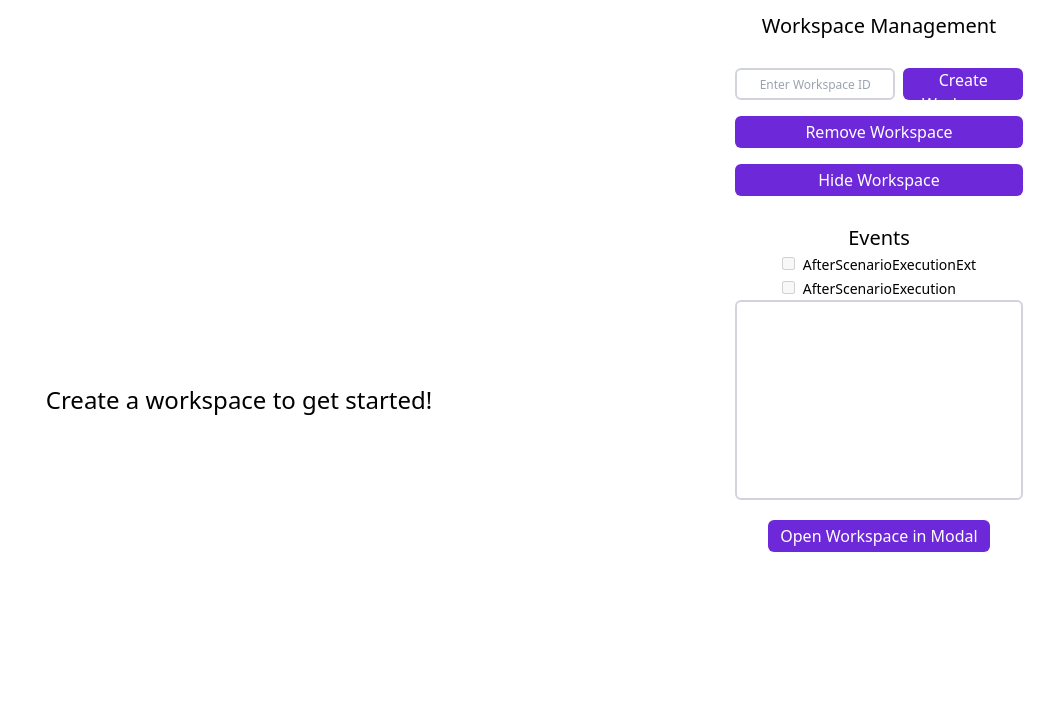
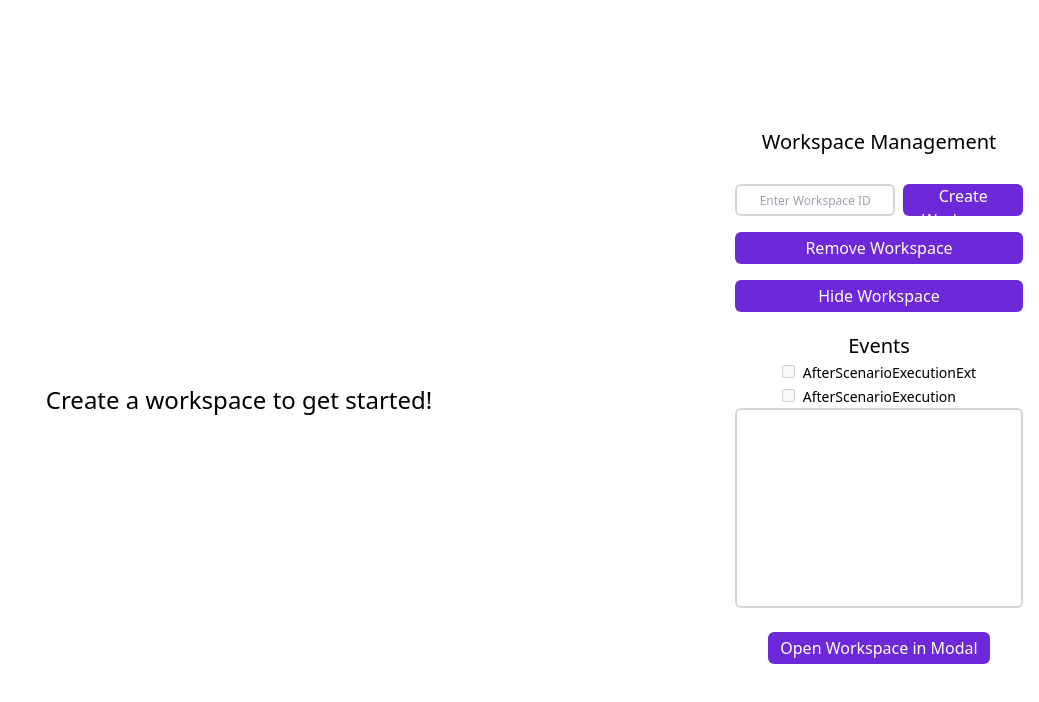
Before and after one commit to sphere-engine/sphere-engine-containers-nextjs, a Next.js app: page / in a window 1280 px wide. Shown: the top 702 px of the page, without its empty margins (241-1280 px from the left). Built offline with nearby package versions, Linux system fonts and the light colour scheme.

Commit message:
further modal implementation

```diff
--- a/app/Workspace.tsx
+++ b/app/Workspace.tsx
@@ -7,8 +7,8 @@ declare global {
             workspace: (containerId: string) => {
                 destroy: () => void;
                 events: {
-                    subscribe: any
-                    unsubscribe: any
+                    subscribe: any;
+                    unsubscribe: any;
                 };
             }
         };
@@ -21,6 +21,7 @@ const Workspace: React.FC<{ workspaceId: string }> = ({workspaceId}) => {
     useEffect(() => {
         window.SE?.ready(() => {
             const createWorkspace = () => {
+                console.log('Creating workspace')
                 if (!wsCreated) {
                     window.SE?.workspace("se-container")
                     setWsCreated(true)
@@ -32,6 +33,7 @@ const Workspace: React.FC<{ workspaceId: string }> = ({workspaceId}) => {
 
         return () => {
             if (wsCreated) {
+                console.log('Destroying workspace')
                 window.SE?.workspace("se-container").destroy();
                 setWsCreated(false);
             }
--- a/app/page.tsx
+++ b/app/page.tsx
@@ -1,17 +1,8 @@
 'use client'
 
-import React, {ReactNode, useEffect, useRef, useState} from 'react';
-import Workspace from "./Workspace";
-import Script from "next/script";
-import Modal from "react-modal";
-import EventLogger from "./EventLogger";
+import React, {ReactNode, useRef, useState} from 'react'; import Workspace from "./Workspace"; import Script from "next/script"; import Modal from "react-modal"; import EventLogger from "./EventLogger";
 
-const WorkspacePage = () => {
-    const workspaceId = useRef<string>("");
-    const [workspace, setWorkspace] = useState<ReactNode>(null);
-    const [visible, setVisible] = useState<boolean>(true);
-    const message = useRef<string>("Create a workspace to get started!");
-    const isModalOpen = useRef<boolean>(false);
+const WorkspacePage = () => { const workspaceId = useRef<string>(""); const [workspace, setWorkspace] = useState<ReactNode>(null); const [visible, setVisible] = useState<boolean>(true); const message = useRef<string>("Create a workspace to get started!"); const isModalOpen = useRef<boolean>(false);
 
     const openModal = () => {
         if (!workspace) {
@@ -27,7 +18,6 @@ const WorkspacePage = () => {
         isModalOpen.current = false;
         setVisible(true)
     }
-
 
     const handleCreateWorkspace = () => {
         message.current = "Loading workspace..."
@@ -70,7 +60,7 @@ const WorkspacePage = () => {
             </div>
 
             {/*Workspace Management Part*/}
-            <div className="flex grow flex-col items-center mt-3 w-[25%]">
+            <div className="flex grow flex-col items-center m-auto w-[25%]">
                 <p className="text-xl text-center">Workspace Management</p>
                 <div className="ml-3 mr-3 mt-5 w-[90%]">
                     <div className="flex row w">
@@ -93,7 +83,7 @@ const WorkspacePage = () => {
             text-md font-medium mb-2 hover:bg-violet-900">{visible ? "Hide" : "Show "} Workspace
                     </button>
                 </div>
-                <p className="text-xl text-center mt-5">Events</p>
+                <p className="text-xl text-center mt-3">Events</p>
 
                 <EventLogger workspace={workspace} />
 
@@ -101,7 +91,7 @@ const WorkspacePage = () => {
                 <div className="flex grow flex-col items-center mt-3">
                     <button
                         onClick={openModal}
-                        className="w-full bg-violet-700 text-white px-3 h-8 mt-2 rounded-md text-md font-medium mb-2 hover:bg-violet-900"
+                        className="w-full bg-violet-700 text-white px-3 h-8 mt-3 rounded-md text-md font-medium mb-2 hover:bg-violet-900"
                     >
                         Open Workspace in Modal
                     </button>
@@ -126,4 +116,4 @@ const WorkspacePage = () => {
     );
 }
 
-export default WorkspacePage;
+export default WorkspacePage
```
Lines whose indentation alone changed are shown as unchanged.
